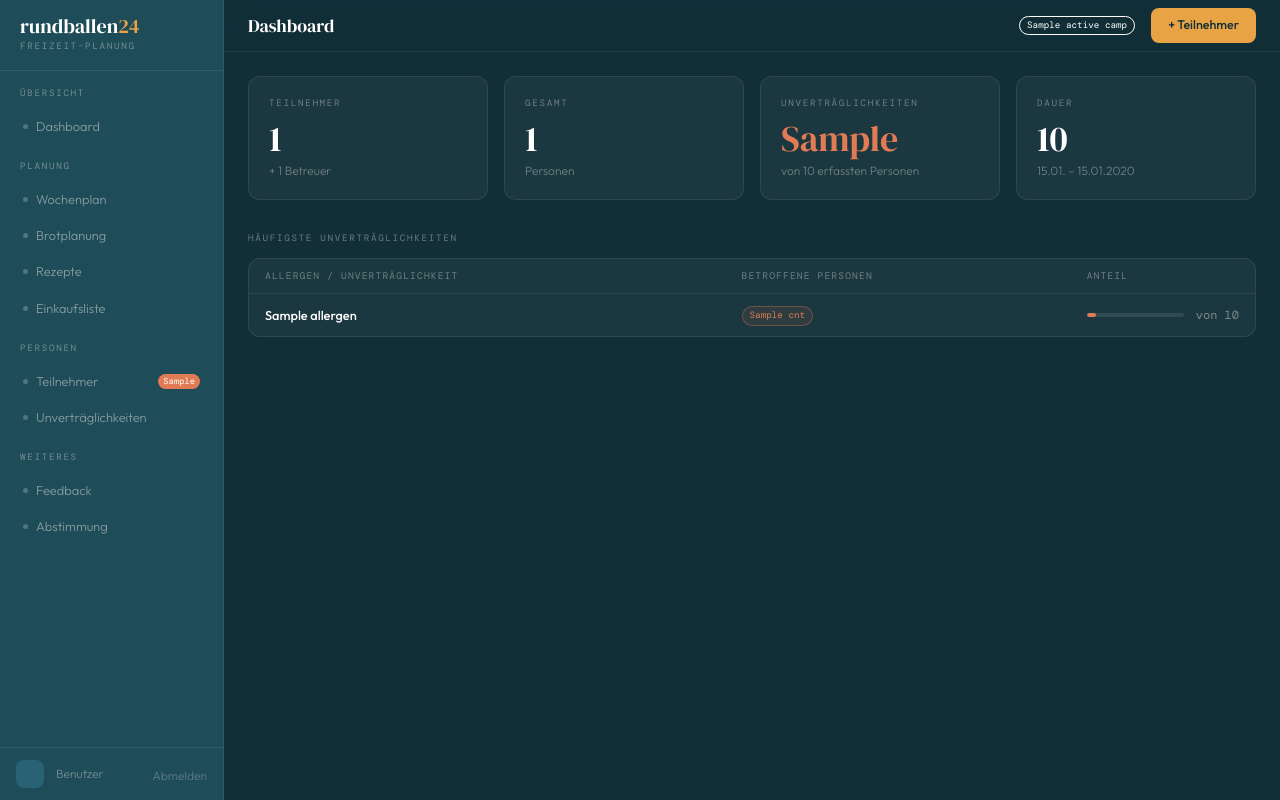
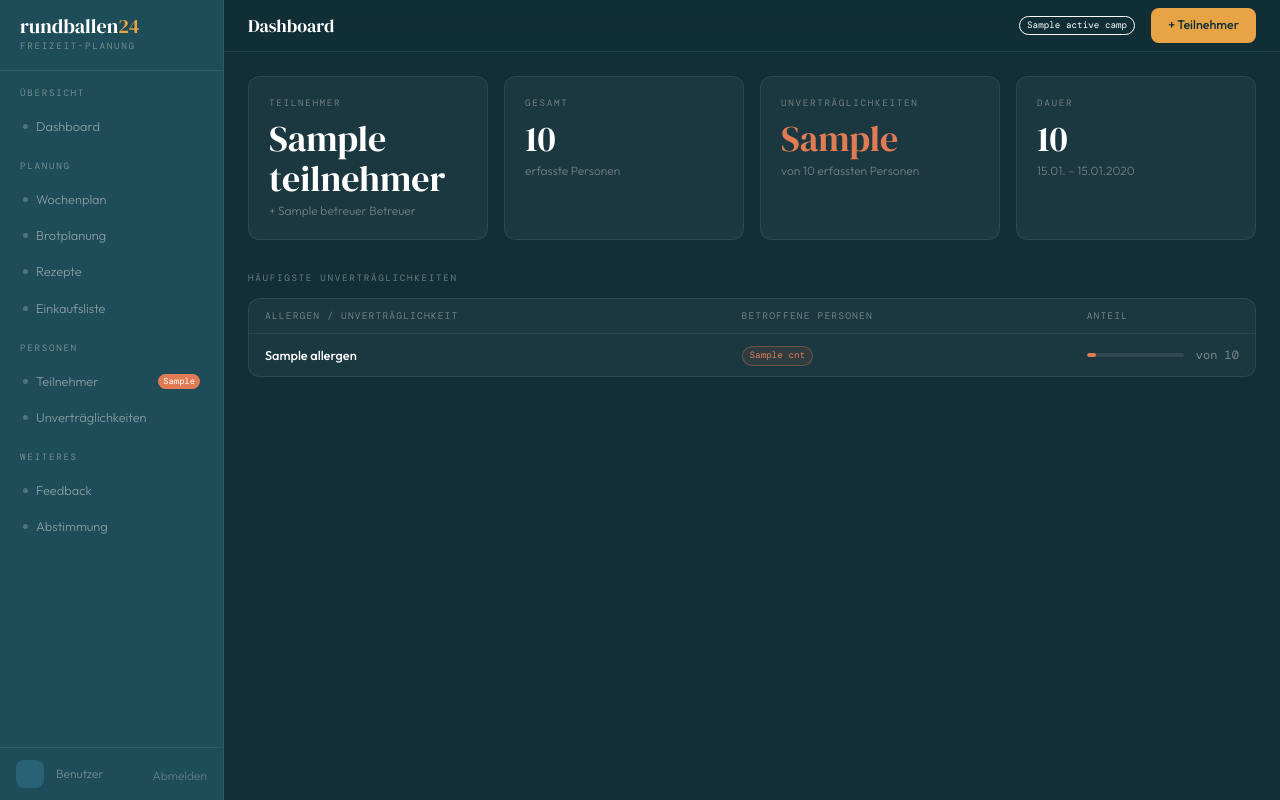
Before and after one commit to TrustyphoneP/rundballen25, a Django app: template templates/camps/dashboard.html in a window 1280 px wide. Run offline with Django 5.2, Linux system fonts and the light colour scheme; the template is opened without the code that fills it: most values are stand-ins (such as "Sample title", 1, 10 or a date in 2020); some libraries are stand-ins or nearby versions.

Commit message:
fixed summary total

```diff
--- a/templates/camps/dashboard.html
+++ b/templates/camps/dashboard.html
@@ -16,13 +16,13 @@
 <div class="grid grid-cols-4 gap-4 mb-8">
   <div class="card px-5 py-5">
     <div class="section-mono mb-2">Teilnehmer</div>
-    <div class="font-display text-4xl mb-1">{{ active_camp.participant_count }}</div>
-    <div class="text-xs" style="color:rgba(240,237,232,0.4);">+ {{ active_camp.supervisor_count }} Betreuer</div>
+    <div class="font-display text-4xl mb-1">{{ stats.teilnehmer }}</div>
+    <div class="text-xs" style="color:rgba(240,237,232,0.4);">+ {{ stats.betreuer }} Betreuer</div>
   </div>
   <div class="card px-5 py-5">
     <div class="section-mono mb-2">Gesamt</div>
-    <div class="font-display text-4xl mb-1">{{ active_camp.total_persons }}</div>
-    <div class="text-xs" style="color:rgba(240,237,232,0.4);">Personen</div>
+    <div class="font-display text-4xl mb-1">{{ total }}</div>
+    <div class="text-xs" style="color:rgba(240,237,232,0.4);">erfasste Personen</div>
   </div>
   <div class="card px-5 py-5">
     <div class="section-mono mb-2">Unverträglichkeiten</div>
--- a/templates/camps/participant_form.html
+++ b/templates/camps/participant_form.html
@@ -93,7 +93,7 @@
     </div>
 
     <div class="flex gap-3">
-      <button type="submit" class="btn btn-primary">{{ action }}</button>
+      <button type="submit" class="btn btn-primary">Speichern</button>
       <a href="{% url 'camps:participant_list' camp_pk=camp.pk %}" class="btn btn-ghost">Abbrechen</a>
     </div>
   </form>
```
Also changed, not shown: apps/camps/views.py (+5 -2 lines).
